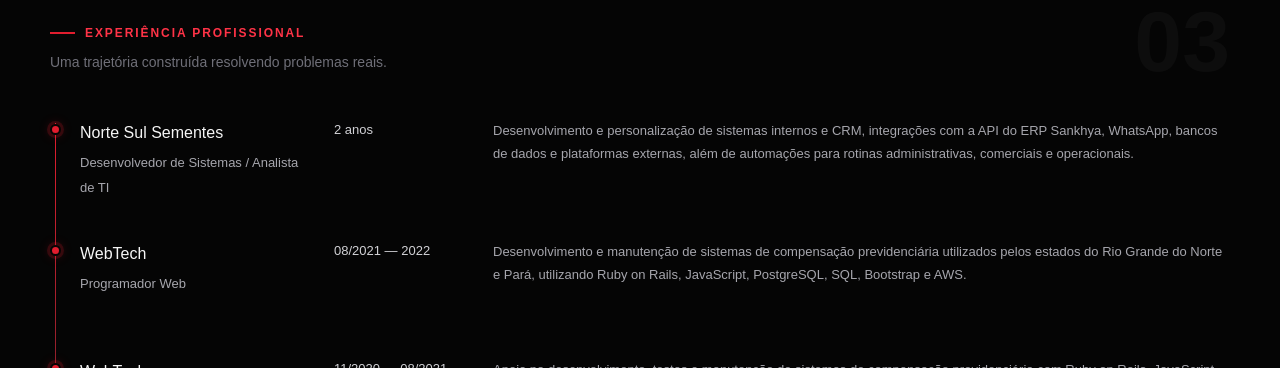
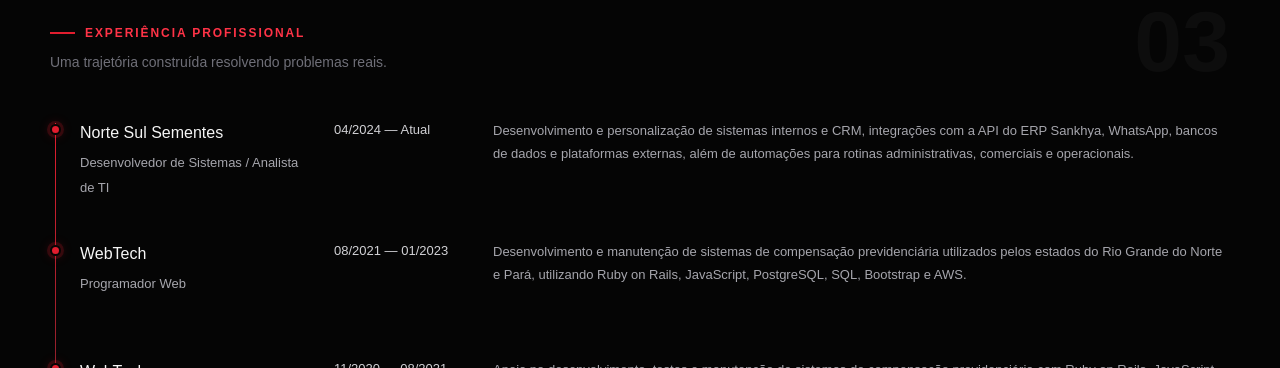
Before and after one commit to leo9694/portfolio-leonardo-gabriel, a Next.js app: page / in a window 1280 px wide. Shown: the part 2680-3048 px from the top of the page. Built offline with nearby package versions, Linux system fonts and the light colour scheme.

Commit message:
Correct employment dates

```diff
--- a/app/data/portfolio.ts
+++ b/app/data/portfolio.ts
@@ -85,14 +85,14 @@ export const projects = [
 export const experiences = [
   {
     company: "Norte Sul Sementes",
-    period: "2 anos",
+    period: "04/2024 — Atual",
     role: "Desenvolvedor de Sistemas / Analista de TI",
     description:
       "Desenvolvimento e personalização de sistemas internos e CRM, integrações com a API do ERP Sankhya, WhatsApp, bancos de dados e plataformas externas, além de automações para rotinas administrativas, comerciais e operacionais.",
   },
   {
     company: "WebTech",
-    period: "08/2021 — 2022",
+    period: "08/2021 — 01/2023",
     role: "Programador Web",
     description:
       "Desenvolvimento e manutenção de sistemas de compensação previdenciária utilizados pelos estados do Rio Grande do Norte e Pará, utilizando Ruby on Rails, JavaScript, PostgreSQL, SQL, Bootstrap e AWS.",
```
